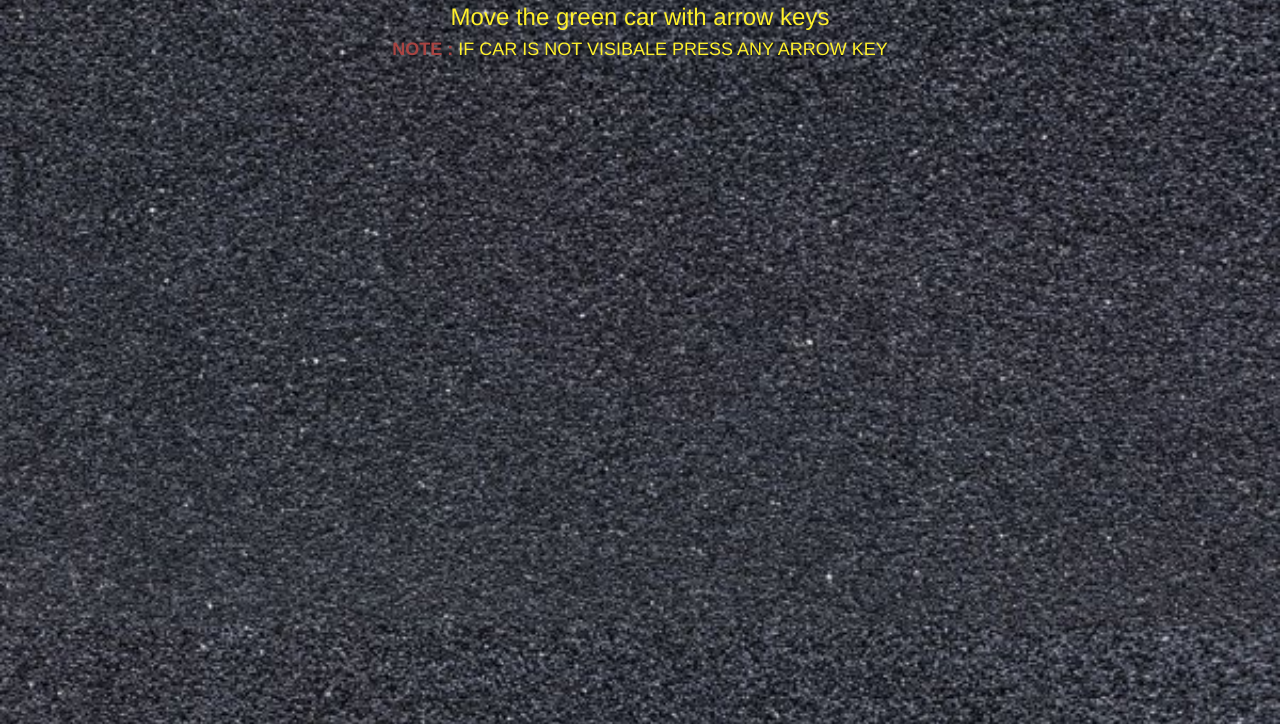
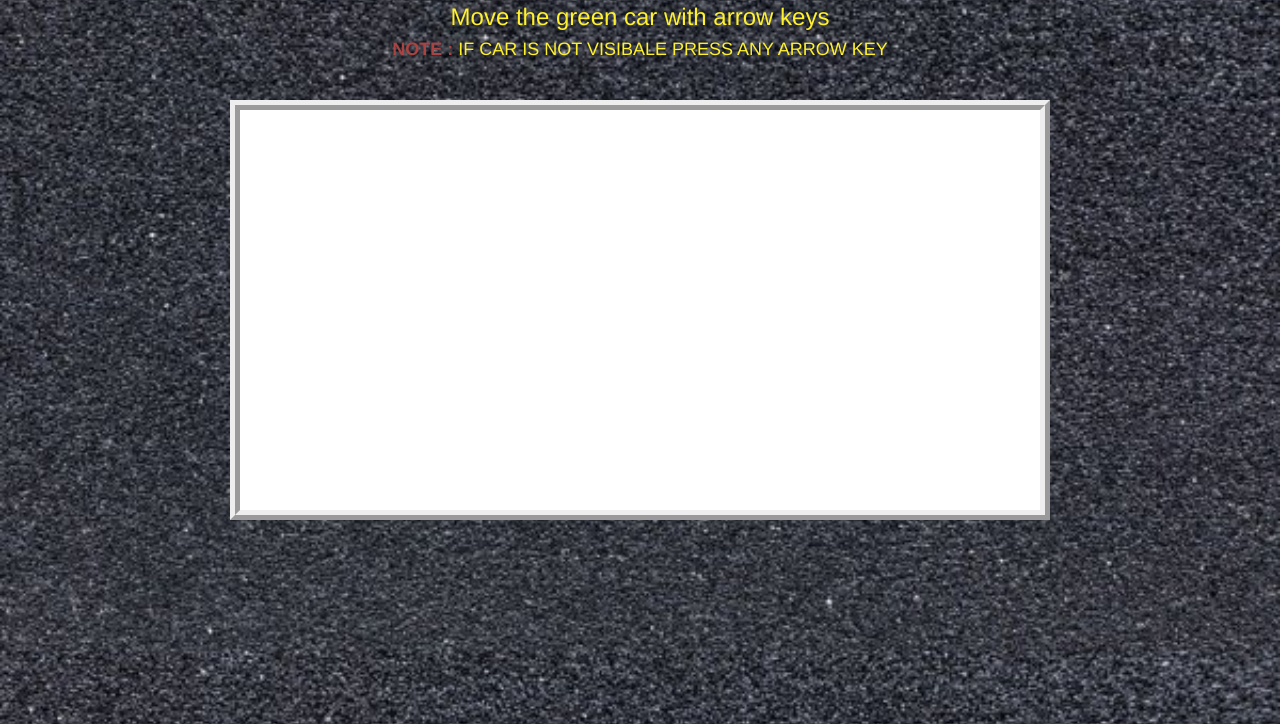
Before and after one commit to HridayCoder27/vs-H.W-85-parking-king, a plain HTML site: page index.html in a window 1280 px wide. Shown: the part 76-800 px from the top of the page. Drawn offline with nearby package versions, Linux system fonts and the light colour scheme.

Commit message:
Add files via upload

```diff
--- a/index.html
+++ b/index.html
@@ -35,7 +35,7 @@ h1,h3,h4
 <h4>
 	<b class="text-danger">NOTE : </b> IF CAR IS NOT VISIBALE PRESS ANY ARROW KEY
 </h4>
-<canvas id="idCanvas" height="400" width="800"></canvas>
+<canvas id="myCanvas" height="400" width="800"></canvas>
 
 
 </center>
```
